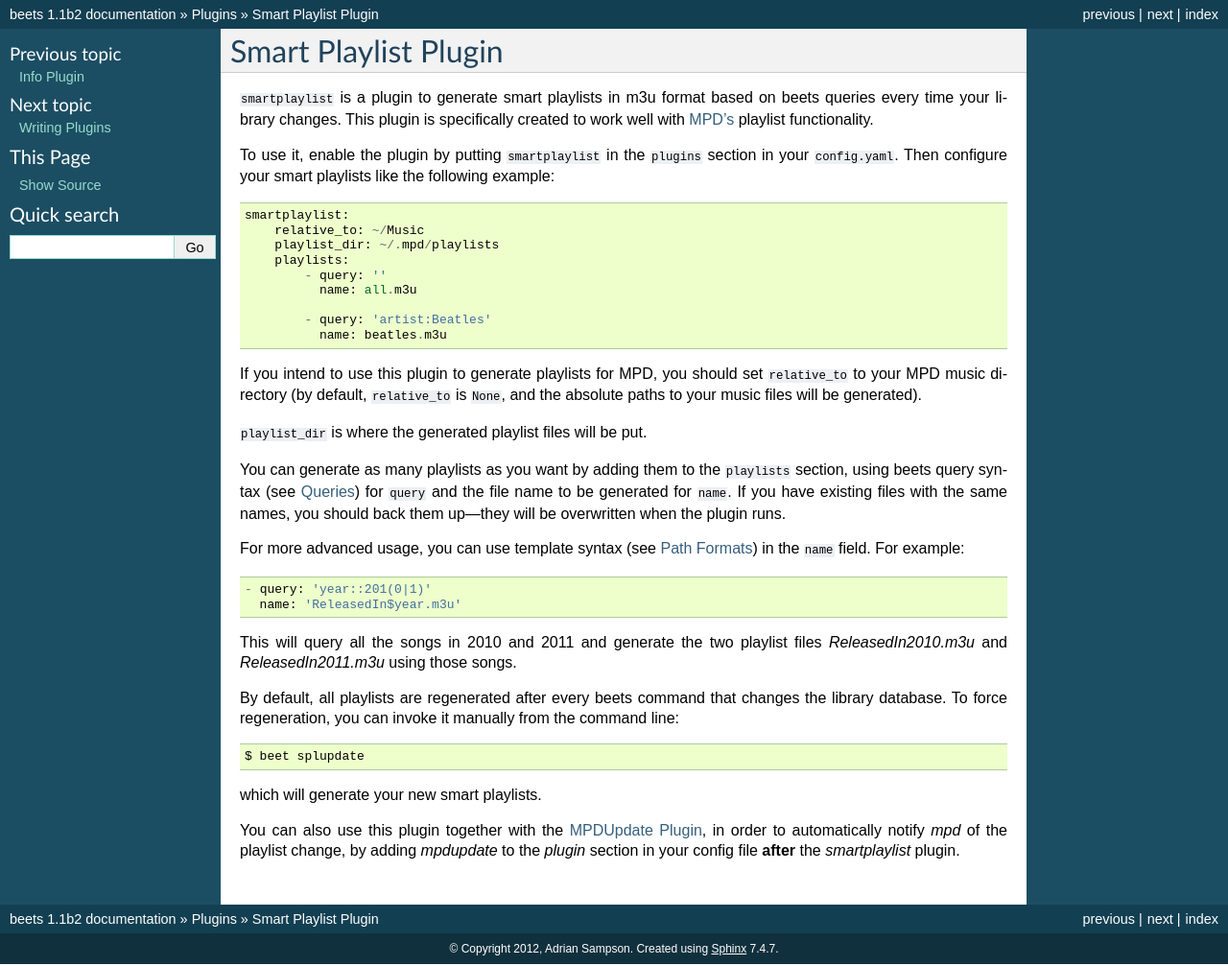
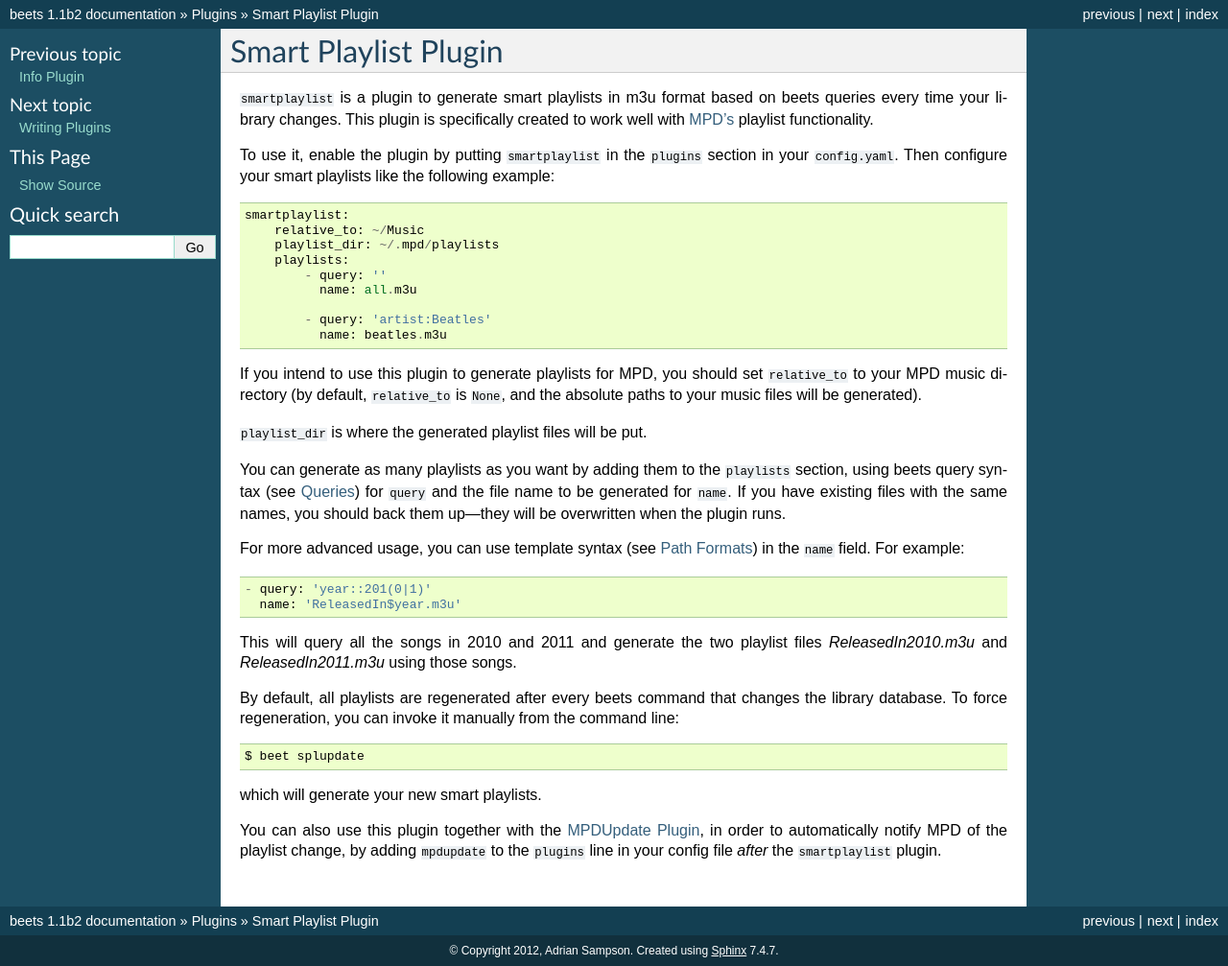
Before and after one commit to google-code-export/beets, a Sphinx documentation site: the page built from docs/plugins/smartplaylist.rst, in a window 1280 px wide. Shown: the whole page at 96% size. Built offline with Sphinx 7.4.7, drawn with Linux system fonts in a browser that asks for light colours.

Commit message:
changelog entry / tiny doc tweaks for #90

```diff
--- a/docs/changelog.rst
+++ b/docs/changelog.rst
@@ -45,6 +45,8 @@
   highlighted.
 * The importer UI no longer shows a change when the track length difference is
   less than 10 seconds. (This threshold was previously 2 seconds.)
+* Plugins are now loaded in the order they appear in the config file. Thanks to
+  Dang Mai Hai.
 * :doc:`/plugins/bpd`: Browse by album artist and album artist sort name.
   Thanks to Steinþór Pálsson.
 * Fix an error when migrating the ``.beetsstate`` file on Windows.
--- a/docs/plugins/smartplaylist.rst
+++ b/docs/plugins/smartplaylist.rst
@@ -51,5 +51,6 @@
 which will generate your new smart playlists.
 
 You can also use this plugin together with the :doc:`mpdupdate`, in order to
-automatically notify `mpd` of the playlist change, by adding `mpdupdate` to the
-`plugin` section in your config file **after** the `smartplaylist` plugin.
+automatically notify MPD of the playlist change, by adding ``mpdupdate`` to
+the ``plugins`` line in your config file *after* the ``smartplaylist``
+plugin.
```
